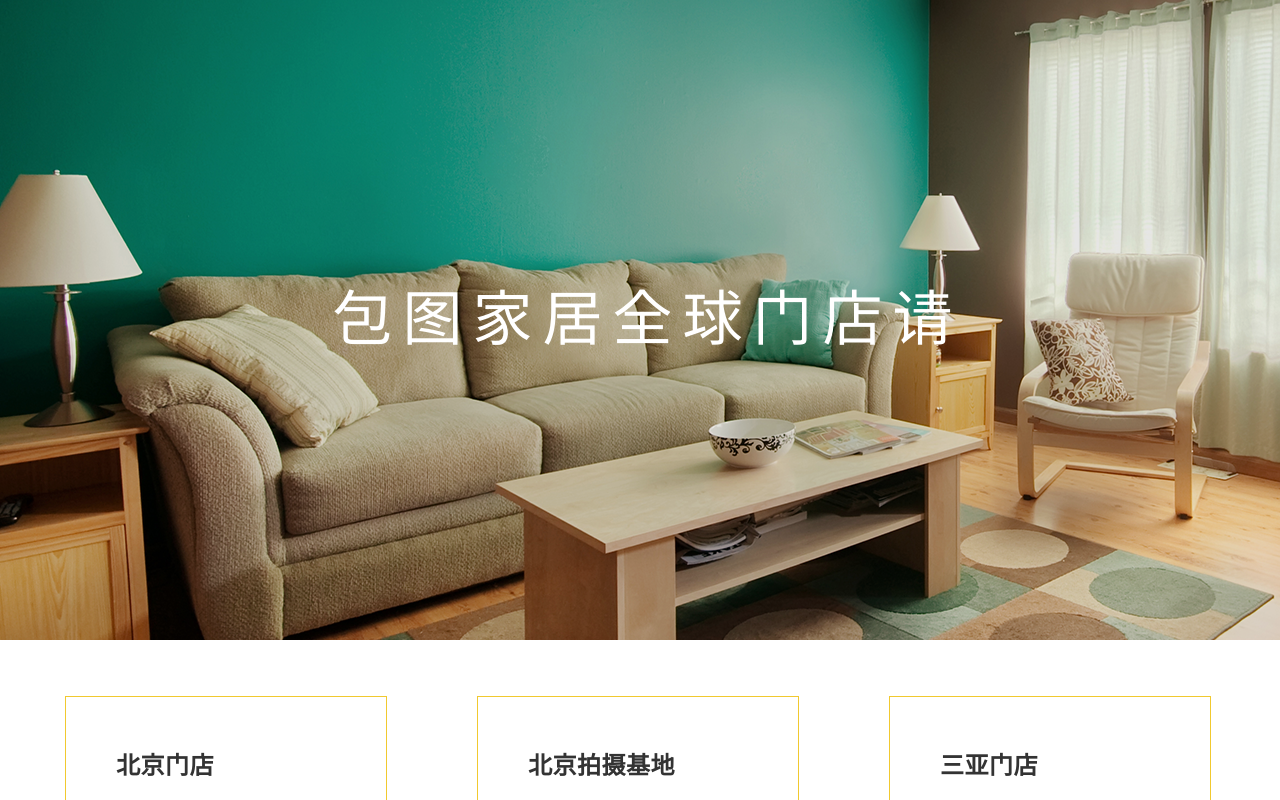
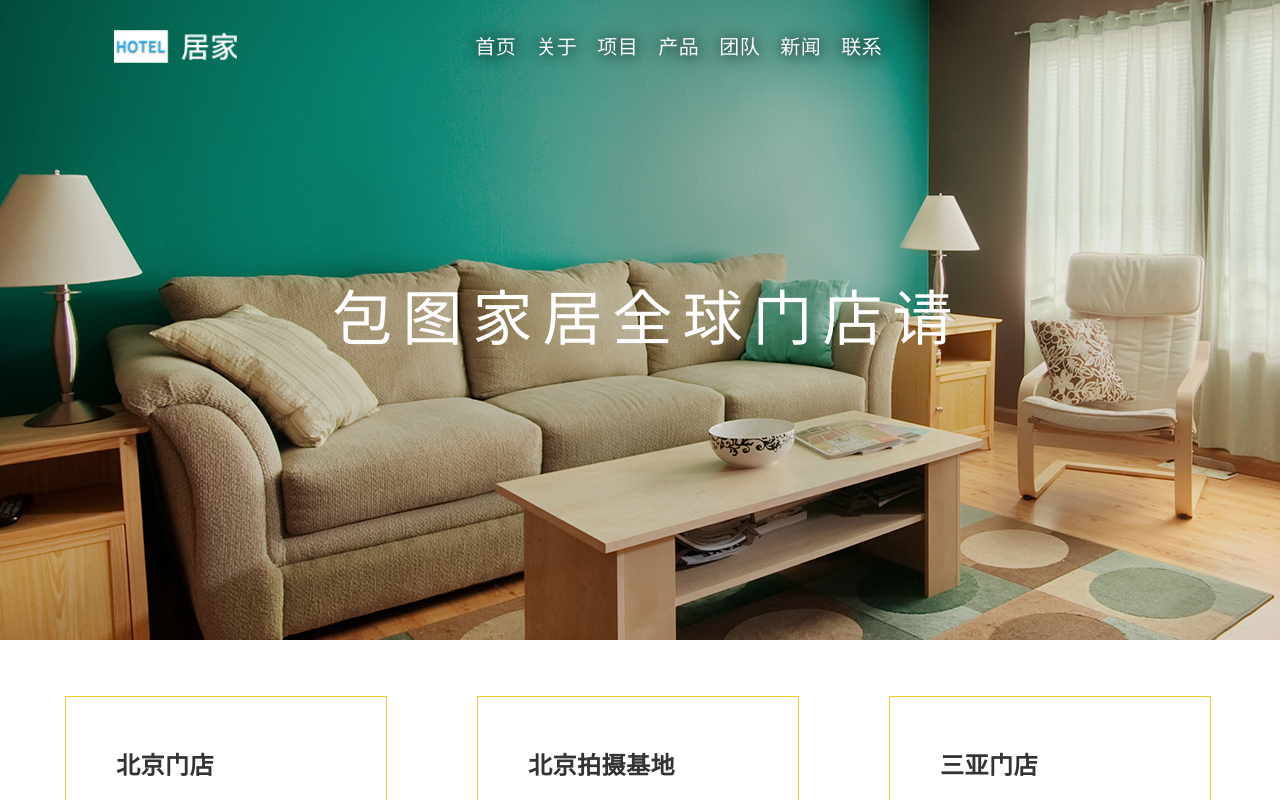
Before and after one commit to Towzai/biyesheji, a Vue app: page /#/contact in a window 1280 px wide. Shown: the top 800 px of the page. Built offline with nearby package versions, Linux system fonts and the light colour scheme; a web font is replaced by a local one.

Commit message:
提交代码

```diff
--- a/src/assets/css/mian.css
+++ b/src/assets/css/mian.css
@@ -18,14 +18,15 @@
     text-decoration: none;
   }
   @font-face {
-    font-family: 'iconfont';  /* project id 1328462 */
-    src: url('//at.alicdn.com/t/font_1328462_sliyun85mo.eot');
-    src: url('//at.alicdn.com/t/font_1328462_sliyun85mo.eot?#iefix') format('embedded-opentype'),
-    url('//at.alicdn.com/t/font_1328462_sliyun85mo.woff2') format('woff2'),
-    url('//at.alicdn.com/t/font_1328462_sliyun85mo.woff') format('woff'),
-    url('//at.alicdn.com/t/font_1328462_sliyun85mo.ttf') format('truetype'),
-    url('//at.alicdn.com/t/font_1328462_sliyun85mo.svg#iconfont') format('svg');
+    font-family: 'iconfont';  /* project id 1687184 */
+    src: url('//at.alicdn.com/t/font_1687184_lgxsg1dohg.eot');
+    src: url('//at.alicdn.com/t/font_1687184_lgxsg1dohg.eot?#iefix') format('embedded-opentype'),
+    url('//at.alicdn.com/t/font_1687184_lgxsg1dohg.woff2') format('woff2'),
+    url('//at.alicdn.com/t/font_1687184_lgxsg1dohg.woff') format('woff'),
+    url('//at.alicdn.com/t/font_1687184_lgxsg1dohg.ttf') format('truetype'),
+    url('//at.alicdn.com/t/font_1687184_lgxsg1dohg.svg#iconfont') format('svg');
   }
+
   .iconfont{
     font-family:"iconfont" !important;
     font-size:16px;font-style:normal;
--- a/src/components/contact/contact_index.vue
+++ b/src/components/contact/contact_index.vue
@@ -1,5 +1,6 @@
 <template>
   <div id="contact-index">
+    <heard class="heard1"></heard>
     <div class="img">
       <img src="@/assets/images/contact/header.png" alt="">
       <p>包图家居全球门店请联系我们</p>
@@ -23,7 +24,11 @@
 </template>
 
 <script>
+import heard from "@/components/public/heard";
 export default {
+  components:{
+    heard
+  },
   data() {
     return {
       contactList: [
@@ -85,6 +90,11 @@ export default {
 #contact-index {
   width: 100%;
 }
+.heard1 {
+    position: absolute;
+    top: 30px;
+    z-index: 1;
+  }
 .img {
   width: 100%;
   height: 640px;
--- a/src/components/home/home_index.vue
+++ b/src/components/home/home_index.vue
@@ -0,0 +1,28 @@
+<template>
+  <div id="home-index">
+    <heard class="heard1"></heard>
+    <foot></foot>
+  </div>
+</template>
+
+<script>
+import heard from "@/components/public/heard";
+import foot from "@/components/public/footer";
+export default {
+  components: {
+    heard,
+    foot
+  }
+};
+</script>
+<style lang="scss" scoped>
+#home-index {
+  width: 100%;
+
+}
+.heard1 {
+  position: absolute;
+  top: 30px;
+  z-index: 1;
+}
+</style>
--- a/src/components/news/news_index.vue
+++ b/src/components/news/news_index.vue
@@ -1,10 +1,11 @@
 <template>
   <div id="news-index">
+    <heard class="heard1"></heard>
     <div class="heard"></div>
     <div class="main">
       <div class="news-box" v-for="(item,index) in newsList" :key="index">
         <div class="news-left">
-          <img :src="item.img" alt>
+          <img :src="item.img" alt />
         </div>
         <div class="news-right">
           <p>{{item.title}}</p>
@@ -20,7 +21,11 @@
 </template>
 
 <script>
+import heard from "@/components/public/heard";
 export default {
+  components: {
+    heard
+  },
   data() {
     return {
       newsList: [
@@ -64,11 +69,16 @@ export default {
 #news-index {
   width: 100%;
 }
+.heard1 {
+    position: absolute;
+    top: 30px;
+  }
 .heard {
   width: 100%;
   height: 200px;
   background: skyblue;
   margin-bottom: 100px;
+
 }
 .main {
   width: 100%;
@@ -114,12 +124,12 @@ export default {
     }
   }
 }
-.bottom{
+.bottom {
   width: 100%;
   height: 48px;
   margin-bottom: 55px;
   position: relative;
-    .bottom-btn{
+  .bottom-btn {
     width: 160px;
     height: 48px;
     background: skyblue;
--- a/src/components/public/footer.vue
+++ b/src/components/public/footer.vue
@@ -0,0 +1,25 @@
+<template>
+    <div id="footer-box">
+        <div class="box">
+            <div class="left-box">
+
+            </div>
+            <div class="right-box"></div>
+        </div>
+    </div>
+</template>
+<script>
+export default {
+
+}
+</script>
+<style lang="scss" scoped>
+#footer-box{
+    width: 100%;
+    height: 640px;
+    background: url('../../assets/images/home/footer.png');
+    .box{
+        width: 50%;
+    }
+}
+</style>
--- /dev/null
+++ b/src/components/public/heard.vue
@@ -0,0 +1,116 @@
+<template>
+  <div id="header-box">
+    <div class="box">
+      <img src="../../assets/images/home/logo.png" alt />
+      <div class="nav">
+        <ul>
+          <li
+            v-for="(item,index) in list"
+            :key="index"
+            @click.stop="onClickJump(item.url)"
+          >{{item.name}}</li>
+        </ul>
+      </div>
+      <a href>
+        <i class="iconfont">&#xe76b;</i>
+      </a>
+    </div>
+  </div>
+</template>
+<script>
+export default {
+  data() {
+    return {
+      list: [
+        {
+          id: 1,
+          name: "首页",
+          url: "/"
+        },
+        {
+          id: 2,
+          name: "关于",
+          url: "/about"
+        },
+        {
+          id: 3,
+          name: "项目",
+          url: "/project"
+        },
+        {
+          id: 4,
+          name: "产品",
+          url: "/product"
+        },
+        {
+          id: 5,
+          name: "团队",
+          url: "/team"
+        },
+        {
+          id: 6,
+          name: "新闻",
+          url: "/news"
+        },
+        {
+          id: 7,
+          name: "联系",
+          url: "/contact"
+        }
+      ]
+    };
+  },
+  methods: {
+    onClickJump(url) {
+      this.$router.push({
+        path: url
+      });
+    }
+  }
+};
+</script>
+<style lang="scss" scoped>
+#header-box {
+  width: 100%;
+  height: 33px;
+  margin: 0 auto;
+  .box {
+    width: 100%;
+    height: 100%;
+    display: flex;
+    justify-content: space-around;
+    .nav {
+      width: 460px;
+      height: 33px;
+      position: relative;
+      > ul {
+        display: flex;
+        position: absolute;
+        top: 50%;
+        transform: translateY(-50%);
+        > li {
+          list-style: none;
+          color: #fafafa;
+          line-height: 33px;
+          font-size: 20px;
+          text-align: center;
+          margin: 0 10px;
+          font-family: 优设标题黑;
+          text-shadow: black 1px 1px 15px;
+          cursor: pointer;
+          &:hover {
+            color: #f1c92f;
+          }
+        }
+      }
+    }
+    > a {
+      line-height: 33px;
+      >i{
+        color: #fafafa;
+        text-shadow: black 1px 1px 10px;
+      }
+    }
+  }
+}
+</style>
--- a/src/components/team/team_index.vue
+++ b/src/components/team/team_index.vue
@@ -1,5 +1,6 @@
 <template>
   <div id="team_index">
+    <heard class="heard1"></heard>
     <div class="img">
       <img src="@/assets/images/contact/header.png" alt>
       <p>一对一设计师专属服务</p>
@@ -28,7 +29,11 @@
 </template>
 
 <script>
+import heard from "@/components/public/heard";
 export default {
+  components:{
+    heard
+  },
   data() {
     return {
       teamList: [
@@ -107,7 +112,13 @@ export default {
 <style lang="scss" scoped>
 #team_index {
   width: 100%;
+  position: relative;
 }
+.heard1 {
+    position: absolute;
+    top: 30px;
+    z-index: 1;
+  }
 .img {
   width: 100%;
   height: 640px;
--- a/src/router/index.js
+++ b/src/router/index.js
@@ -1,6 +1,6 @@
 import Vue from 'vue'
 import Router from 'vue-router'
-import HelloWorld from '@/components/HelloWorld'
+import home from '@/components/home/home_index'
 import contact from '@/components/contact/contact_index'
 import news from '@/components/news/news_index'
 import team from '@/components/team/team_index'
@@ -11,8 +11,8 @@ export default new Router({
   routes: [
     {
       path: '/',
-      name: 'HelloWorld',
-      component: HelloWorld
+      name: 'home',
+      component: home
     },
     {
       path: '/contact',
```
Also changed, not shown: src/components/public/header.vue (deleted). Lines whose indentation alone changed are shown as unchanged.
